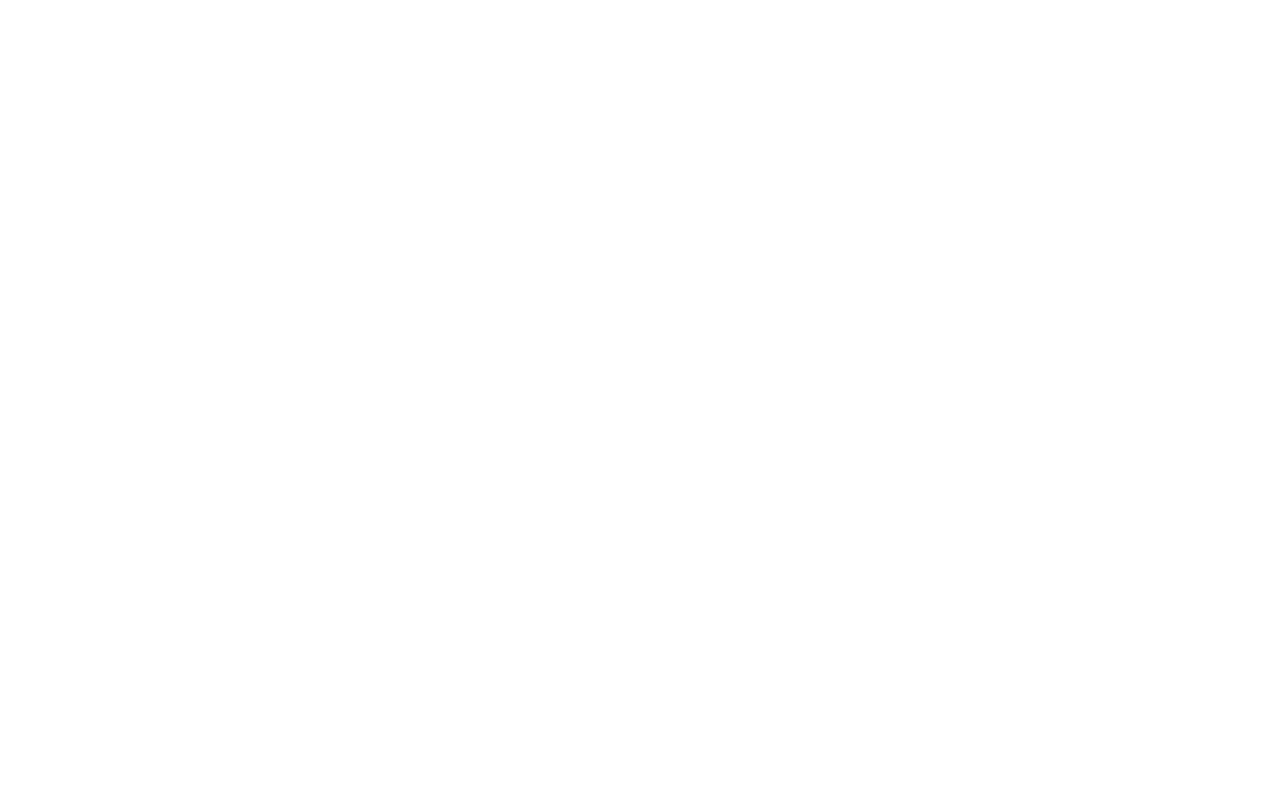
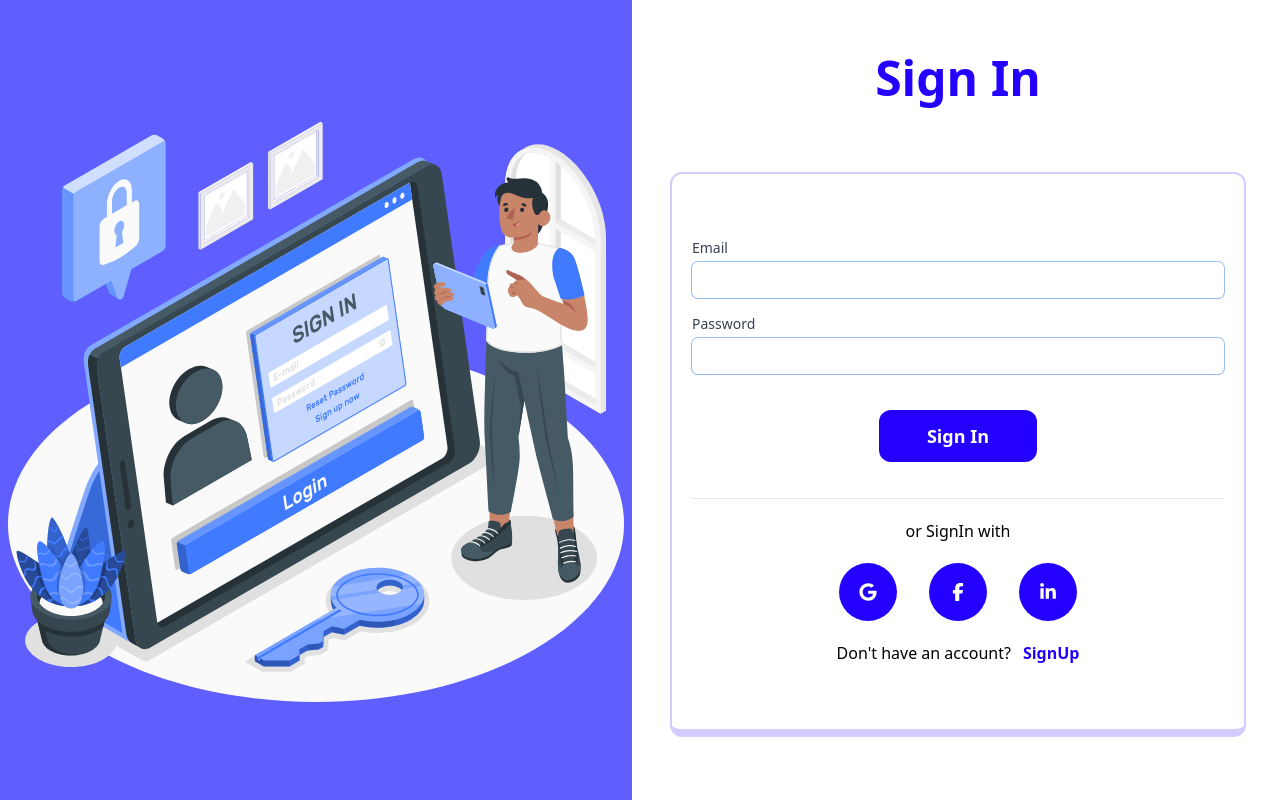
Before and after one commit to PathumLD/TalentFolio, a React (Vite) app in the folder Frontend/: page /login in a window 1280 px wide. Built offline with nearby package versions, Linux system fonts and the light colour scheme.

Commit message:
SignIn Done

```diff
--- a/Frontend/src/auth/CandidateSignUp.jsx
+++ b/Frontend/src/auth/CandidateSignUp.jsx
@@ -5,18 +5,19 @@
 const CandidateSignUp = () => {
   return (
     <div className='grid grid-cols-1 gap-4 sm:grid-cols-2'>
-      <div className='flex items-center justify-center h-full'>
-        <div className='flex items-center justify-center w-full h-screen-96 sm:h-screen sm:bg-background'>
+      <div className='flex items-center justify-center h-full sm:order-first'> {/* Image container with order-first class for small screens */}
+        <div className='flex items-center justify-center w-full py-4 h-screen-96 sm:h-screen sm:bg-background'>
           <img
             src={signup}
             alt='signup'
-            className='w-full h-full sm:rounded-lg'
+            className='w-full h-full mt-6 sm:mt-0 sm:rounded-lg'
           />
         </div>
       </div>
 
+
       <div className='pr-3'>
-        <h1 className="flex justify-center mt-2 text-5xl font-bold leading-7 text-blue sm:mt-10 ">Sign Up</h1>
+        <h1 className="flex justify-center mt-2 text-5xl font-bold leading-7 text-blue sm:mt-14 ">Sign Up</h1>
         <form action="#" method="POST"  className="max-w-2xl px-5 py-8 mt-6 space-y-6 lg:border-opacity-0 md:mr-3 sm:mt-12 sm:space-y-5 lg:mx-auto lg:rounded-xl lg:border-x-2 lg:border-t-2 lg:border-b-8 lg:border-blue/20 md:border-b-8 md:border-blue/20">
         <div className="grid grid-cols-1 gap-4 sm:grid-cols-6">
 
--- a/Frontend/src/auth/SignIn.jsx
+++ b/Frontend/src/auth/SignIn.jsx
@@ -1,11 +1,81 @@
-import React from 'react'
+import React from 'react';
+import signin from '../assets/signin.svg';
+import { FaGoogle, FaFacebookF, FaLinkedinIn } from "react-icons/fa6";
 
 const SignIn = () => {
   return (
-    <div>
+    <div className='grid grid-cols-1 gap-4 sm:grid-cols-2'>
+
+      <div className='flex items-center justify-center h-full sm:order-first'> {/* Image container with order-first class for small screens */}
+        <div className='flex items-center justify-center w-full h-screen-96 sm:h-screen sm:bg-background'>
+          <img
+            src={signin}
+            alt='signup'
+            className='w-full h-full mt-6 sm:mt-0 sm:rounded-lg'
+          />
+        </div>
+      </div>
+
+      <div className='pr-3 mt-6 sm:order-last'> {/* Start of the form content, with order-last class for small screens */}
+        <h1 className="flex justify-center mt-6 text-5xl font-bold leading-7 text-blue sm:mt-10 ">Sign In</h1>
+        <form action="#" method="POST" className="max-w-xl px-5 py-16 mt-16 space-y-6 lg:border-opacity-0 md:mr-3 sm:mt-20 sm:space-y-5 lg:mx-auto lg:rounded-xl lg:border-x-2 lg:border-t-2 lg:border-b-8 lg:border-blue/20">
+        <div className="grid grid-cols-1 gap-4 sm:grid-cols-6">
+
+
+
+              <div className=" sm:col-span-6">
+                <label htmlFor="email" className="block text-sm font-medium leading-5 text-gray-700">Email</label>
+                <div className="mt-1 rounded-md shadow-sm">
+                  <input
+                    id="email"
+                    type="email"
+                    required
+                    className="block w-full py-1 transition duration-150 ease-in-out rounded-md md:py-2 form-input sm:text-sm sm:leading-5 ring-1 focus:ring-blue focus:ring-offset-2 focus:outline-none focus:ring-2"
+                  />
+                </div>
+              </div>
+
+              <div className="sm:col-span-6">
+                <label htmlFor="password" className="block text-sm font-medium leading-5 text-gray-700">Password</label>
+                <div className="mt-1 rounded-md shadow-sm">
+                  <input
+                    id="password"
+                    type="password"
+                    required
+                    className="block w-full py-1 transition duration-150 ease-in-out rounded-md md:py-2 form-input sm:text-sm sm:leading-5 ring-1 focus:ring-blue focus:ring-offset-2 focus:outline-none focus:ring-2"
+                  />
+                </div>
+              </div>
+
+              </div>
+          <div className="flex justify-center">
+            <button className="px-12 py-3 my-4 text-lg font-semibold text-white bg-blue rounded-xl" type="submit">
+              Sign In
+            </button>
+          </div>
+          <hr className='my-6' />
+
+          <h3 className='flex justify-center font-medium'>or SignIn with </h3>
+
+          <div className='flex justify-center gap-8'>
+            <button className="px-5 py-5 text-lg font-semibold text-white rounded-full bg-blue" type="submit">
+              <FaGoogle />
+            </button>
+            <button className="px-5 py-5 text-lg font-semibold text-white rounded-full bg-blue" type="submit">
+              <FaFacebookF />
+            </button>
+            <button className="px-5 py-5 text-lg font-semibold text-white rounded-full bg-blue" type="submit">
+              <FaLinkedinIn />
+            </button>
+          </div>
+
+          <h3 className='flex justify-center text-20'>Don't have an account? <span className='ml-3 font-semibold hover:underline text-blue hover:text-decoration-line:'><a href="/"> SignUp</a></span></h3>
+        </form>
+      </div>
+
 
     </div>
-  )
+  );
 }
 
-export default SignIn
+export default SignIn;
--- a/Frontend/src/components/Modal.jsx
+++ b/Frontend/src/components/Modal.jsx
@@ -10,7 +10,7 @@
       <div className="relative flex flex-col w-full bg-white border shadow-lg outline-none rounded-3xl h-60 focus:outline-none">
         <div className="flex items-start justify-start p-5 rounded-t-md border-blueGray-200">
           <h3 className="flex items-center m-4 mt-10 text-3xl font-bold text-primary-text">Register as</h3>
-          <RxCross1 className='flex items-end justify-end ml-auto text-xl cursor-pointer text-primary-text' onClick={onClose} />
+          <RxCross1 className='flex items-end justify-end ml-auto text-xl cursor-pointer hover:text-red-600 text-primary-text' onClick={onClose} />
         </div>
         <div className="relative flex-auto p-6">{children}</div>
       </div>
--- /dev/null
+++ b/Frontend/src/components/candidate/CandidateSidebar.jsx
@@ -0,0 +1,36 @@
+import React from 'react'
+import { CgProfile } from "react-icons/cg";
+
+const CandidateSidebar = () => {
+  return (
+    <>
+      <div className='flex flex-col justify-between w-16 h-auto text-center md:h-screen md:w-96'>
+        <div className='bg-gray-100'>
+            <button className='flex flex-row items-center justify-start mx-4 my-2'>
+                <CgProfile size={32} />
+                <h2 className='ml-2'>Profile</h2>
+            </button>
+            <div className='flex flex-row items-center justify-start mx-4 my-2'>
+                <CgProfile size={32} />
+                <h2 className='ml-2'>Profile</h2>
+            </div>
+            <div className='flex flex-row items-center justify-start mx-4 my-2'>
+                <CgProfile size={32} />
+                <h2 className='ml-2'>Profile</h2>
+            </div>
+            <div className='flex flex-row items-center justify-start mx-4 my-2'>
+                <CgProfile size={32} />
+                <h2 className='ml-2'>Profile</h2>
+            </div>
+            <div className='flex flex-row items-center justify-start mx-4 my-2'>
+                <CgProfile size={32} />
+                <h2 className='ml-2'>Profile</h2>
+            </div>
+        </div>
+
+      </div>
+    </>
+  )
+}
+
+export default CandidateSidebar
--- /dev/null
+++ b/Frontend/src/pages/candidate/CandidateProfile.jsx
@@ -0,0 +1,12 @@
+import React from 'react'
+import CandidateSidebar from '../../components/candidate/CandidateSidebar'
+
+const CandidateProfile = () => {
+  return (
+    <div>
+       <CandidateSidebar />
+    </div>
+  )
+}
+
+export default CandidateProfile
--- a/Frontend/src/routes/Router.jsx
+++ b/Frontend/src/routes/Router.jsx
@@ -3,6 +3,7 @@
 import SignIn from '../auth/SignIn';
 import LandingPage from '../pages/LandingPage';
 import CandidateSignUp from '../auth/CandidateSignUp';
+import CandidateProfile from '../pages/candidate/CandidateProfile';
 
 const Router = () => {
   return (
@@ -10,6 +11,10 @@
       <Route path="/" element={<LandingPage />} />
       <Route path="/login" element={<SignIn />} />
       <Route path="/candidate-register" element={<CandidateSignUp />} />
+
+                  {/* Candidate */}
+
+      <Route path="/candidate-profile" element={<CandidateProfile />} />
     </Routes>
   );
 };
--- a/Frontend/tailwind.config.js
+++ b/Frontend/tailwind.config.js
@@ -12,6 +12,9 @@
         "background" : "#5F5FFF",
       }
     },
+    // borderRadius: {
+    //   "curve" : "100px",
+    // }
   },
   plugins: [],
 }
```
Also changed, not shown: Frontend/src/pages/Checking.jsx (line endings or trailing spaces).
